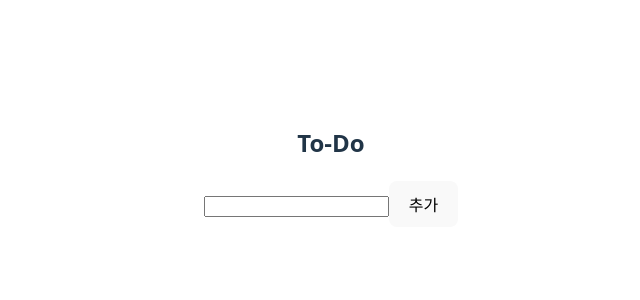
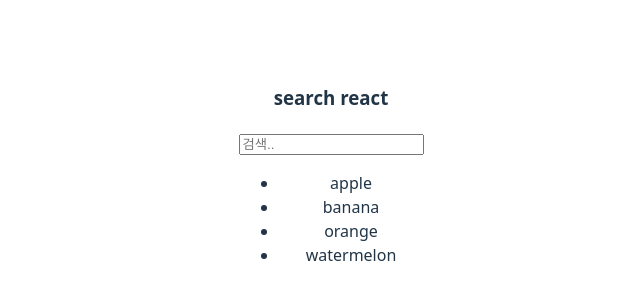
Before and after one commit to jh328/React-coding-test, a React (Vite) app: page / in a window 1280 px wide. Shown: the part 226-526 px from the top of the page, without its empty margins (309-949 px from the left). Built offline with nearby package versions, Linux system fonts and the light colour scheme.

Commit message:
search 검색 5번 문제

```diff
--- a/src/App.jsx
+++ b/src/App.jsx
@@ -1,12 +1,12 @@
 import './App.css'
-import {Q2_switch} from "./Questions/Q2_switch/index.jsx";
-import {Q3_todo} from "./Questions/Q3_todo/index.jsx";
+import {Q5_search} from "./Questions/Q5_search/index.jsx";
+
 function App() {
-
+    const items = ['apple', 'banana', 'orange', 'watermelon'];
 
     return (
         <>
-            <Q3_todo/>
+            <Q5_search items={items}/>
         </>
     );
 }
--- /dev/null
+++ b/src/Questions/Q5_search/index.jsx
@@ -0,0 +1,31 @@
+import React, { useState } from 'react';
+
+export const Q5_search = ({ items }) => {
+    const [query, setQuery] = useState('');
+
+    const filteredItems = items.filter(item =>
+        item.toLowerCase().includes(query.toLowerCase())
+    );
+
+    return (
+        <div>
+            <h3>search react</h3>
+
+            <input
+                type="text"
+                value={query}
+                onChange={e => setQuery(e.target.value)}
+                placeholder="검색.."
+                style={{
+                    color: 'black'
+                }}
+            />
+
+            <ul>
+                {filteredItems.map((item, index) => (
+                    <li key={index}>{item}</li>
+                ))}
+            </ul>
+        </div>
+    );
+};
```
Also changed, not shown: src/Questions/Q4_api/index.jsx (added, +26 -0 lines).
